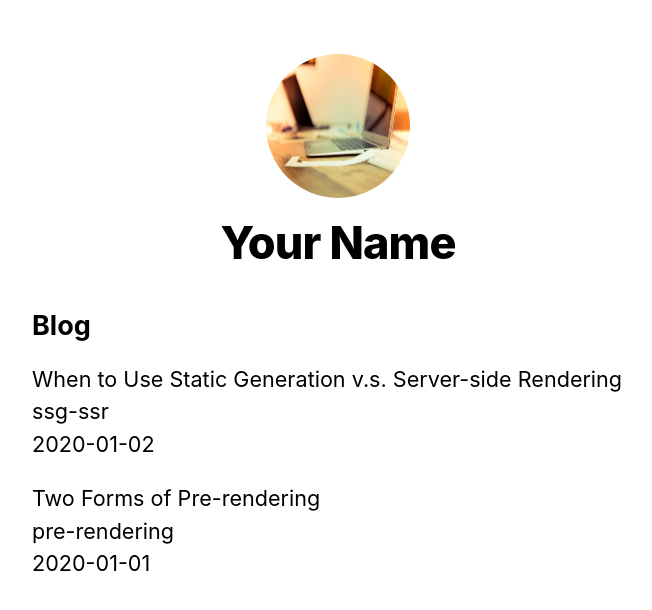
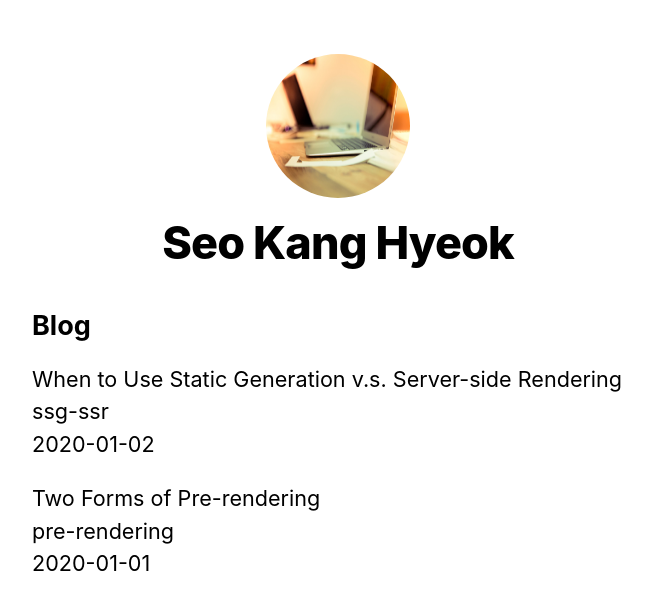
Before and after one commit to kanghyeok93/Next-Study, a Next.js app: page / in a window 1280 px wide. Shown: the top 610 px of the page, without its empty margins (302-954 px from the left). Built offline with nearby package versions, Linux system fonts and the light colour scheme.

Commit message:
feat: #6 study of official documents

```diff
--- a/components/layout.js
+++ b/components/layout.js
@@ -4,7 +4,7 @@ import styles from './layout.module.css'
 import utilStyles from '../styles/utils.module.css'
 import Link from 'next/link'
 
-const name = 'Your Name'
+const name = 'Seo Kang Hyeok'
 export const siteTitle = 'Next.js Sample Website'
 
 export default function Layout({children, home}) {
--- a/package.json
+++ b/package.json
@@ -6,9 +6,12 @@
     "start": "next start"
   },
   "dependencies": {
+    "date-fns": "^2.28.0",
     "gray-matter": "^4.0.3",
     "next": "latest",
     "react": "17.0.2",
-    "react-dom": "17.0.2"
+    "react-dom": "17.0.2",
+    "remark": "^14.0.2",
+    "remark-html": "^15.0.1"
   }
 }
```
Also changed, not shown: 1 other file (tests, documents, lock files or other folders).
